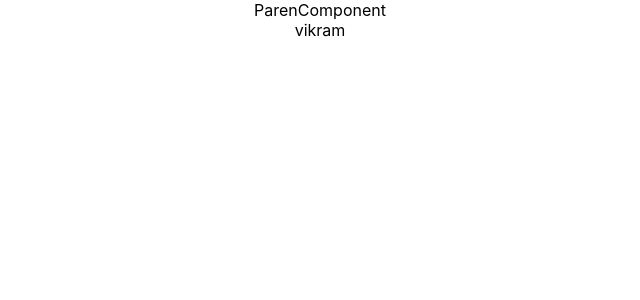
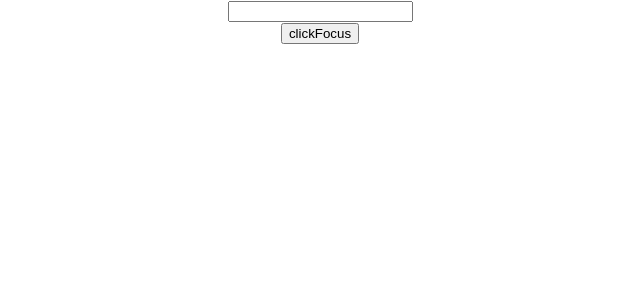
Before and after one commit to vashish144/PracticeReact, a React (Create React App) app: page / in a window 1280 px wide. Shown: the top 300 px of the page, without its empty margins (320-960 px from the left). Built offline with nearby package versions, Linux system fonts and the light colour scheme.

Commit message:
adding Ref new and old concept and calling the ref from parent to child

```diff
--- a/src/App.js
+++ b/src/App.js
@@ -16,11 +16,17 @@ import Inlinecss from "./components/cssStyling/Inlinecss";
 import Form from "./components/formHandling/Form";
 import LifeCycleA from "./components/ReactLifeCycle/LifeCycleA";
 import ParentComp from "./components/PureComponent/ParentComp";
+import RefDemo from "./components/Refs/RefDemo";
+import RefCallBackApproch from "./components/Refs/RefCallBackApproch";
+import FocusInput from "./components/Refs/FocusInput";
 
 function App() {
   return (
     <div className="App">
-      <ParentComp />
+      <FocusInput />
+      {/* <RefCallBackApproch /> */}
+      {/* <RefDemo /> */}
+      {/* <ParentComp /> */}
       {/* <LifeCycleA /> */}
       {/* <Form /> */}
       {/* <Inlinecss />
--- a/src/components/PureComponent/MemoComp.js
+++ b/src/components/PureComponent/MemoComp.js
@@ -1,7 +1,9 @@
 import React from "react";
 
 function MemoComp({ name }) {
-  console.log("i am form memoComponent");
+  console.log(
+    "****************** I am form memoComponent ***********************"
+  );
   return <div>{name}</div>;
 }
 
--- /dev/null
+++ b/src/components/Refs/FocusInput.js
@@ -0,0 +1,21 @@
+import React, { Component } from "react";
+import Input from "./Input";
+class FocusInput extends Component {
+  constructor(props) {
+    super(props);
+    this.componentRef = React.createRef();
+  }
+  clickHandler = () => {
+    this.componentRef.current.focusInput();
+  };
+  render() {
+    return (
+      <div>
+        <Input ref={this.componentRef} />
+        <button onClick={this.clickHandler}>clickFocus</button>
+      </div>
+    );
+  }
+}
+
+export default FocusInput;
--- /dev/null
+++ b/src/components/Refs/Input.js
@@ -0,0 +1,20 @@
+import React, { Component } from "react";
+
+class Input extends Component {
+  constructor(props) {
+    super(props);
+    this.inputRef = React.createRef();
+  }
+  focusInput() {
+    this.inputRef.current.focus();
+  }
+  render() {
+    return (
+      <div>
+        <input type="text" ref={this.inputRef} />
+      </div>
+    );
+  }
+}
+
+export default Input;
--- /dev/null
+++ b/src/components/Refs/RefCallBackApproch.js
@@ -0,0 +1,31 @@
+import React, { Component } from "react";
+
+class RefCallBackApproch extends Component {
+  constructor(props) {
+    super(props);
+    this.inputRef = React.createRef();
+    this.cbRef = null;
+    this.setcbRef = (element) => {
+      this.cbRef = element;
+    };
+  }
+  componentDidMount() {
+    console.log(this.cbRef);
+    if (this.cbRef) {
+      this.cbRef.focus();
+    }
+  }
+  //   clickHandler() {
+  //     alert(this.cbRef.value);
+  //   }
+  render() {
+    return (
+      <div>
+        <input type="text" ref={this.setcbRef} />
+        {/* <button onClick={this.clickHandler}>click</button> */}
+      </div>
+    );
+  }
+}
+
+export default RefCallBackApproch;
--- /dev/null
+++ b/src/components/Refs/RefDemo.js
@@ -0,0 +1,29 @@
+import React, { Component } from "react";
+
+class RefDemo extends Component {
+  constructor(props) {
+    super(props);
+
+    this.inputRef = React.createRef();
+  }
+
+  componentDidMount() {
+    this.inputRef.current.focus();
+    console.log(this.inputRef);
+  }
+
+  clickHandler = () => {
+    alert(this.inputRef.current.value);
+  };
+
+  render() {
+    return (
+      <div>
+        <input type="text" ref={this.inputRef} />
+        <button onClick={this.clickHandler}>click</button>
+      </div>
+    );
+  }
+}
+
+export default RefDemo;
```
